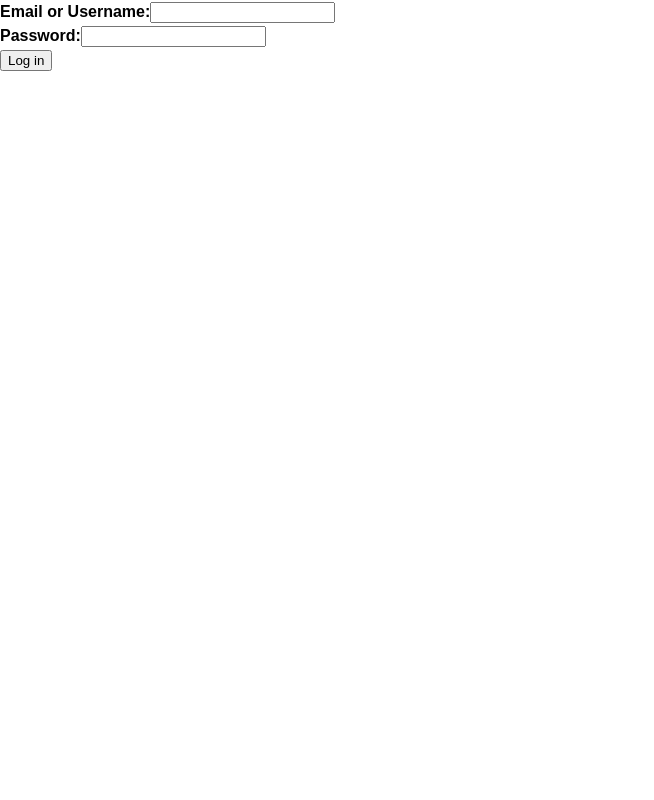
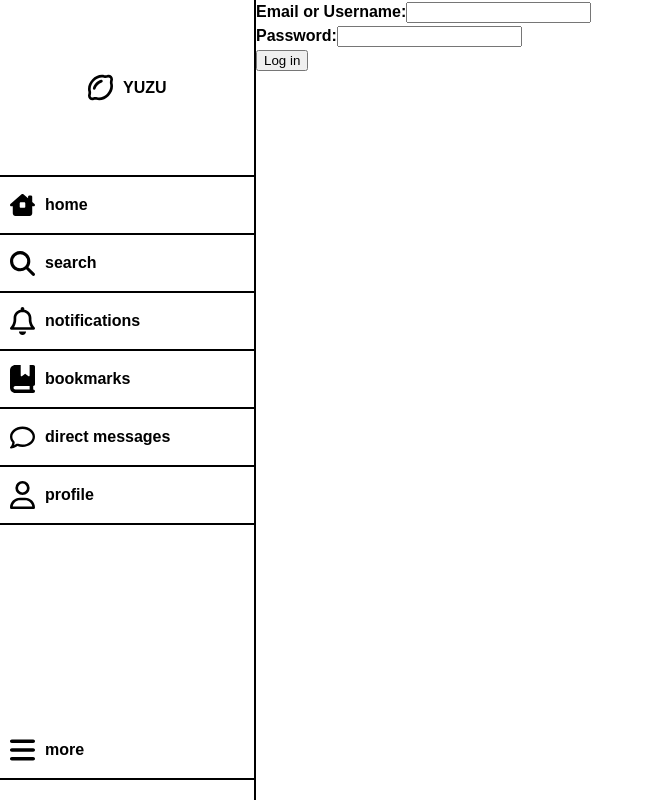
Before and after one commit to cal1co/movielogv2, a React (Vite) app: page / in a window 1280 px wide. Shown: the whole page, without its empty margins (0-654 px from the left). Built offline with nearby package versions, Linux system fonts and the light colour scheme.

Commit message:
configured fetching posts for user profile. created simpler styling by removing repeated css, started styling user profile page

```diff
--- a/src/App.css
+++ b/src/App.css
@@ -1,3 +1,26 @@
 body {
     margin:0;
 }
+.settings {
+    min-width: 256px;
+    display:flex;
+}
+
+@media (max-width:825px) {
+    .settings {
+        min-width:50px;
+        display:flex;
+        justify-content:center;
+    }
+}
+
+.App {
+    display:flex;
+    flex-direction: row;
+}
+
+.feed-side {
+    flex: 1;
+    max-width: 768px;
+    border-right: var(--border);
+}
--- a/src/App.tsx
+++ b/src/App.tsx
@@ -1,11 +1,14 @@
 import './App.css'
 import Routes from './routes'
-
+import HomePageSettings from './components/HomePageSettings'
 
 function App() {
 
   return (
     <div className="App">
+      <div className="settings">
+        <HomePageSettings/>
+      </div>
       <Routes/>
     </div>
   )
--- a/src/components/CreatePostComponent.css
+++ b/src/components/CreatePostComponent.css
@@ -1,4 +1,4 @@
 .CreatePost {
     height:175px;
-    border-bottom:2px solid black;
+    border-bottom:var(--border);
 }
--- a/src/components/HomePageSettings.css
+++ b/src/components/HomePageSettings.css
@@ -33,7 +33,7 @@
     width:inherit;
 }
 .settings-wrapper > div {
-    border-bottom: 2px solid black;
+    border-bottom: var(--border);
 }
 .icon{
     width:25px;
--- a/src/components/PostRenderComponent.css
+++ b/src/components/PostRenderComponent.css
@@ -1,5 +1,5 @@
 .post {
-    border-bottom: 2px solid black;
+  border-bottom: var(--border);
   width: 768px;
 }
 
@@ -25,7 +25,6 @@
   justify-content: center;
   margin-right: 5px;
   overflow: hidden;
-    /* border:2px solid black; */
 }
 
 .initials {
@@ -39,6 +38,8 @@
 .created-date {
   font-size: 12px;
   color: #777;
+  display:flex;
+  align-items:center;
 }
 
 .post-actions {
@@ -87,9 +88,8 @@
 }
 .post-content-shadow, .post-content {
   min-height:55px;;
-    /* left:67px; */
   width:600px;
-    border:2px solid black;
+  border:var(--border);
   padding:10px;
 }
 .post-content-shadow {
@@ -99,6 +99,11 @@
   top:-70px;
   left:10px;
 }
+.post:hover{
+  cursor:pointer;
+}
+
+
 .content-wrapper{
   height:80px;
   width:600px;
@@ -157,3 +162,8 @@
   top:-5px;
   font-size:12px;
 }
+.display-name:hover{
+  cursor:pointer;
+  text-decoration:underline;
+  text-decoration-thickness:2px;
+}
--- a/src/components/PostRenderComponent.tsx
+++ b/src/components/PostRenderComponent.tsx
@@ -93,8 +93,17 @@ const PostRender: React.FC<QueryProps> = ({ post }) => {
       // console.log("NOT CONTENT", target.classList)
     }
   };
+
+  function isTextSelected(): boolean {
+    const selection = window.getSelection();
+    return selection !== null && selection.toString().length > 0;
+  }
+
+
   const redirectToPostPage = (): void => {
-    navigate(`/${post.user_id}/post/${post.post_id}`, { state: { post } });
+    if (!isTextSelected()) {
+      navigate(`/${post.user_id}/post/${post.post_id}`, { state: { post } });
+    }
   };
   const handleDate = (date: string): string => {
     const dateObj = new Date(date);
--- a/src/index.css
+++ b/src/index.css
@@ -13,6 +13,7 @@
     -webkit-font-smoothing: antialiased;
     -moz-osx-font-smoothing: grayscale;
     -webkit-text-size-adjust: 100%;
+    --border: 2px solid black;
 }
 .loading {
     position: relative;
--- a/src/pages/FeedPage.css
+++ b/src/pages/FeedPage.css
@@ -1,19 +1,6 @@
 .FeedPage {
     display:flex;
     flex-direction: row;
-}
-
-.settings {
-    min-width: 256px;
-    display:flex;
-}
-
-@media (max-width:825px) {
-    .settings {
-        min-width:50px;
-        display:flex;
-        justify-content:center;
-    }
 }
 
 .feed-side {
--- a/src/pages/FeedPage.tsx
+++ b/src/pages/FeedPage.tsx
@@ -7,9 +7,6 @@ function FeedPage() {
 
   return (
     <div className="FeedPage">
-      <div className="settings">
-        <HomePageSettings/>
-      </div>
       <div className="feed-side">
         <CreatePostComponent/>
         <UserFeed/>
--- /dev/null
+++ b/src/pages/UserPage.css
@@ -0,0 +1,5 @@
+.UserPage { border-right: var(--border); }
+.profile {
+    border-bottom: var(--border);
+    height:300px;
+}
--- a/src/pages/UserPage.tsx
+++ b/src/pages/UserPage.tsx
@@ -1,4 +1,5 @@
 // import './UserPage.css'
+import './UserPage.css'
 import { useLocation } from 'react-router-dom';
 import React, { useEffect, useState } from 'react';
 import axios from 'axios';
@@ -58,7 +59,7 @@ function UserPage() {
   }
 
   const getUserPosts = async (uid: number) => {
-    await axios.get(`http://localhost:8081/feed/user/${uid}`, {
+    await axios.get(`http://localhost:8082/posts/user/${uid}`, {
       headers
     })
     .then(res => {
@@ -83,7 +84,9 @@ function UserPage() {
   }
   return (
     <div className="UserPage">
-      {user && <div>{user.username}'s profile</div>}
+      <div className="profile">
+        {user && <div>{user.username}'s profile</div>}
+      </div>
 
       <div className="posts">
         {posts && renderPosts(posts)}
--- a/src/routes.tsx
+++ b/src/routes.tsx
@@ -19,6 +19,7 @@ const Routes: React.FC = () => {
   const isLoggedIn = !!localStorage.getItem('token');
 
   return (
+
     <AppRoutes>
       <Route path="/login" element={<LoginPage handleSubmit={function (user: UserLogin): Promise<void> {
         throw new Error('Function not implemented.');
```
Lines whose indentation alone changed are shown as unchanged.
